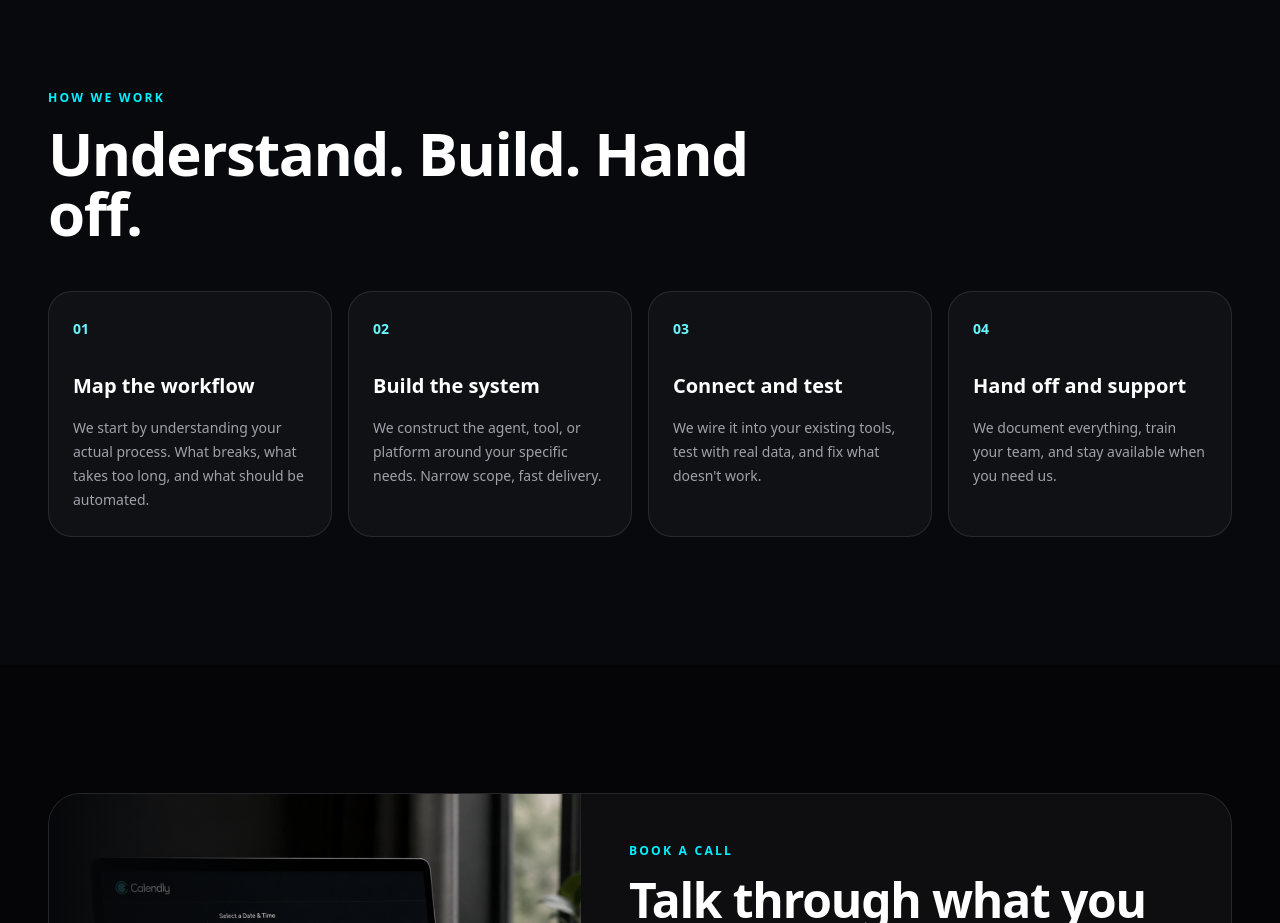
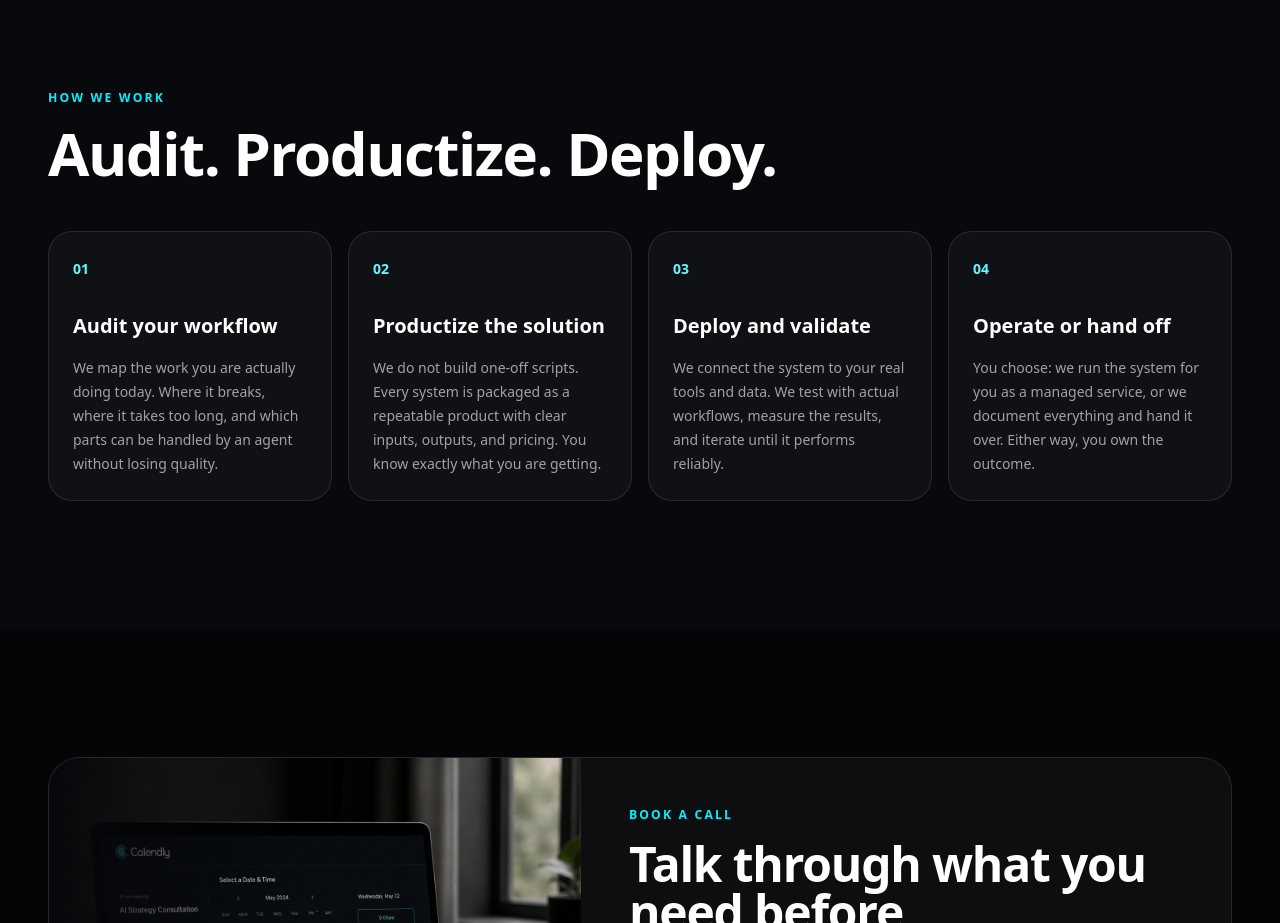
Before and after one commit to mybotts/Block-Frame-Website-, a Next.js app: page / in a window 1280 px wide. Shown: the part 2740-3663 px from the top of the page. Built offline with nearby package versions, Linux system fonts and the light colour scheme.

Commit message:
Replace generic process section with unique BlockFrame Labs methodology

```diff
--- a/src/app/page.tsx
+++ b/src/app/page.tsx
@@ -27,10 +27,10 @@ const contentAreas = [
 ];
 
 const processSteps = [
-  ["01", "Map the workflow", "We start by understanding your actual process. What breaks, what takes too long, and what should be automated."],
-  ["02", "Build the system", "We construct the agent, tool, or platform around your specific needs. Narrow scope, fast delivery."],
-  ["03", "Connect and test", "We wire it into your existing tools, test with real data, and fix what doesn't work."],
-  ["04", "Hand off and support", "We document everything, train your team, and stay available when you need us."],
+  ["01", "Audit your workflow", "We map the work you are actually doing today. Where it breaks, where it takes too long, and which parts can be handled by an agent without losing quality."],
+  ["02", "Productize the solution", "We do not build one-off scripts. Every system is packaged as a repeatable product with clear inputs, outputs, and pricing. You know exactly what you are getting."],
+  ["03", "Deploy and validate", "We connect the system to your real tools and data. We test with actual workflows, measure the results, and iterate until it performs reliably."],
+  ["04", "Operate or hand off", "You choose: we run the system for you as a managed service, or we document everything and hand it over. Either way, you own the outcome."],
 ];
 
 const projectMailHref = "mailto:contact@blockframe.cloud?subject=Project%20inquiry%20for%20BlockFrame%20Labs";
@@ -41,7 +41,7 @@ const howToSchema = {
   "@type": "HowTo",
   name: "How BlockFrame Labs builds AI automation",
   description:
-    "Our process for building and deploying AI agents and automation systems for your business.",
+    "Our process for auditing, productizing, and deploying AI agents and automation systems for your business.",
   step: processSteps.map(([number, title, text], idx) => ({
     "@type": "HowToStep",
     position: idx + 1,
@@ -204,7 +204,7 @@ export default function Home() {
               <div className="mb-12 max-w-3xl">
                 <p className="section-kicker mb-4">How we work</p>
                 <h2 className="text-4xl font-semibold tracking-tight text-white md:text-6xl">
-                  Understand. Build. Hand off.
+                  Audit. Productize. Deploy.
                 </h2>
               </div>
               <div className="grid gap-4 md:grid-cols-4">
```
